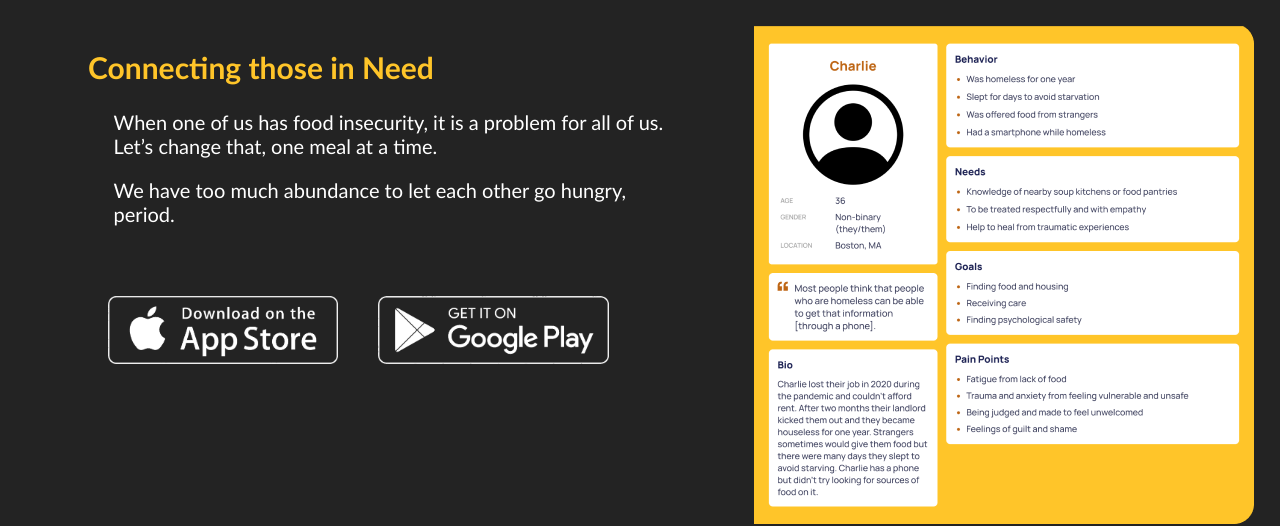
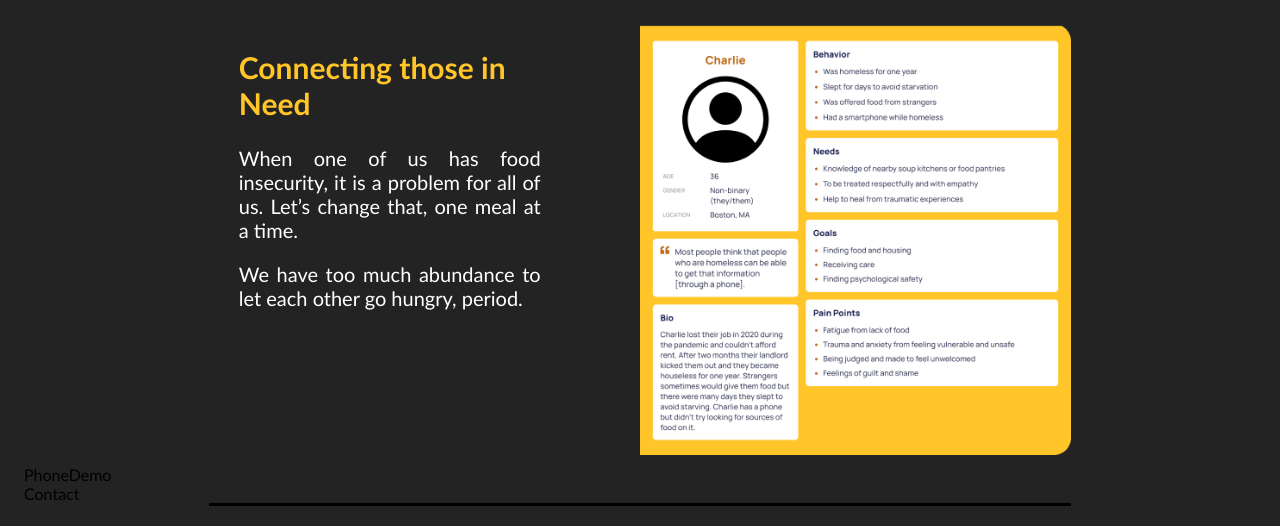
Before and after one commit to HotSoupRepos/WebAppFrontEnd, a React (Create React App) app: page / in a window 1280 px wide. Shown: the top 526 px of the page. Built offline with nearby package versions, Linux system fonts and the light colour scheme; a web font is replaced by a local one.

Commit message:
responsiveness

```diff
--- a/package.json
+++ b/package.json
@@ -6,10 +6,12 @@
     "@emotion/react": "^11.10.5",
     "@emotion/styled": "^11.10.5",
     "@mui/icons-material": "^5.10.9",
-    "@mui/material": "^5.10.12",
+    "@mui/material": "^5.11.5",
     "@testing-library/jest-dom": "^5.16.5",
     "@testing-library/react": "^13.4.0",
     "@testing-library/user-event": "^13.5.0",
+    "install": "^0.13.0",
+    "npm": "^9.3.1",
     "react": "^18.2.0",
     "react-dom": "^18.2.0",
     "react-scripts": "5.0.1",
--- a/src/sections/About/About.css
+++ b/src/sections/About/About.css
@@ -1,22 +1,148 @@
-section {
+/* Extra small devices (phones, 768px and down) */
+@media only screen and (max-width: 768px) {
+  section {
+    width: 100%;
+    padding-bottom: 10px;
+  }
+
+  .about-text {
+    width: 100%;
+    font-size: 20px;
+  }
+
+  .about-text h1 {
+    color: #ffc529;
     display: flex;
+    text-align: center;
+  }
+
+  .about-text p {
+    color: white;
+    text-align: justify;
+    text-justify: auto;
+  }
+
+  .image img {
+    width: 100%;
+    height: auto;
+  }
 }
 
-.about-text{
-    width: 45VW;
+/* Medium devices (landscape tablets, 768px and up)*/
+@media only screen and (min-width: 768px) {
+  section {
+    width: 100%;
+    padding-bottom: 10px;
+  }
+
+  .about-text {
+    width: 100%;
     font-size: 20px;
-    padding-left: 5VW;
+  }
+
+  .about-text h1 {
+    color: #ffc529;
+    display: flex;
+    text-align: center;
+  }
+
+  .about-text p {
+    color: white;
+    text-align: justify;
+    text-justify: auto;
+  }
+  .image {
+    width: 100%;
+    display: flex;
+    justify-content: center;
+  }
+  .image img {
+    width: 70%;
+    height: auto;
+  }
 }
 
-.about-text h1{
- color: #FFC529;
+/* Large devices*/
+@media only screen and (min-width: 1025px) {
+  section {
+    display: flex;
+    width: 100%;
+    justify-content: center;
+    align-items: center;
+  }
+
+  .section-container {
+    display: flex;
+    width: 70%;
+    justify-content: space-between;
+  }
+
+  .about-text {
+    max-width: 35%;
+    font-size: 20px;
+    padding-left: 30px;
+    padding-right: 30px;
+  }
+
+  .about-text h1 {
+    color: #ffc529;
+    text-align: start;
+  }
+
+  .about-text p {
+    color: white;
+    text-align: justify;
+    text-justify: auto;
+  }
+
+  .image {
+    max-width: 50%;
+    border: #ffc529;
+  }
+  .image img {
+    width: 100%;
+    height: auto;
+  }
+
+  /* X-Large devices*/
+  @media only screen and (min-width: 1600px) {
+    section {
+      display: flex;
+      width: 100%;
+      justify-content: center;
+      align-items: center;
+    }
+
+    .section-container {
+      display: flex;
+      width: 70%;
+      justify-content: space-between;
+    }
+
+    .about-text {
+      max-width: 35%;
+      font-size: 20px;
+      padding-left: 30px;
+    }
+
+    .about-text h1 {
+      color: #ffc529;
+      text-align: start;
+    }
+
+    .about-text p {
+      color: white;
+      text-align: justify;
+      text-justify: auto;
+    }
+
+    .image {
+      max-width: 50%;
+      border: #ffc529;
+    }
+    .image img {
+      width: 100%;
+      height: auto;
+    }
+  }
 }
-
-.about-text p{
-  color: white;
-  padding-left: 2VW;
-}
-
-.image{
-    margin-left: 7VW;
-}
--- a/src/sections/About/About.jsx
+++ b/src/sections/About/About.jsx
@@ -6,15 +6,17 @@ import AppStoreButtons from '../../assets/AppStoreButtons/AppStoreButtons';
 const About = () => {
     return (
         <>
-            <section>
+            <section id="About">
+                <div className='section-container'>
                     <div className='about-text'>
                         <h1>Connecting those in Need</h1>
                         <p>When one of us has food insecurity, it is a problem for all of us. Let’s change that, one meal at a time.</p>
                         <p> We have too much abundance to let each other go hungry, period. </p>
-                    <AppStoreButtons/>
+                        {/* <AppStoreButtons/> */}
                     </div>
                     <div className='image'>
-                    <img src={UserProfile}/>
+                        <img src={UserProfile} />
+                    </div>
                 </div>
             </section>
         </>
```
Also changed, not shown: 1 other file (tests, documents, lock files or other folders). Lines whose indentation alone changed are shown as unchanged.
